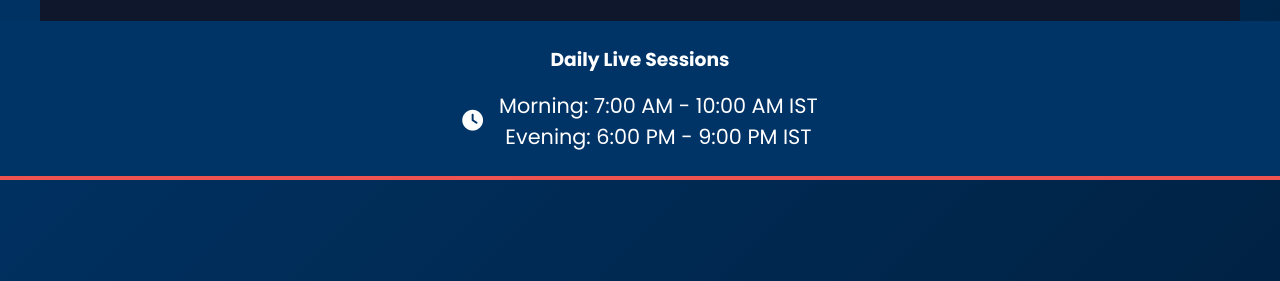
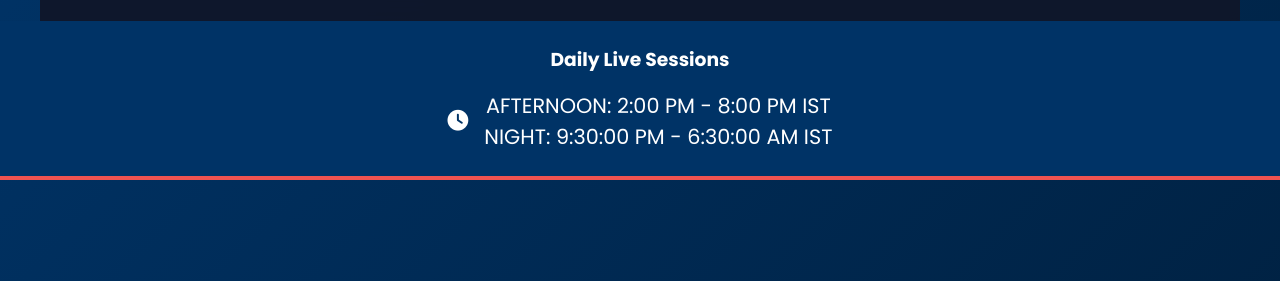
Before and after one commit to aitoolhub/PYQ-NEET-JEE-Live, a plain HTML site: page index.html in a window 1280 px wide. Shown: the part 84-365 px from the top of the page. Drawn offline with Linux system fonts and the light colour scheme.

Commit message:
Update index.html

```diff
--- a/index.html
+++ b/index.html
@@ -384,8 +384,8 @@
                 <div class="session-time">
                     <i class="fas fa-clock"></i>
                     <div>
-                        <p>Morning: 7:00 AM - 10:00 AM IST</p>
-                        <p>Evening: 6:00 PM - 9:00 PM IST</p>
+                        <p>AFTERNOON: 2:00 PM - 8:00 PM IST</p>
+                        <p>NIGHT: 9:30:00 PM - 6:30:00 AM IST</p>
                     </div>
                 </div>
             </div>
@@ -455,7 +455,7 @@
                 <div class="feature-card">
                     <i class="fas fa-users feature-icon"></i>
                     <h3>Live Doubt Solving</h3>
-                    <p>24/7 interactive problem-solving sessions</p>
+                    <p>14+ hours interactive problem-solving sessions</p>
                 </div>
             </div>
         </div>
```
